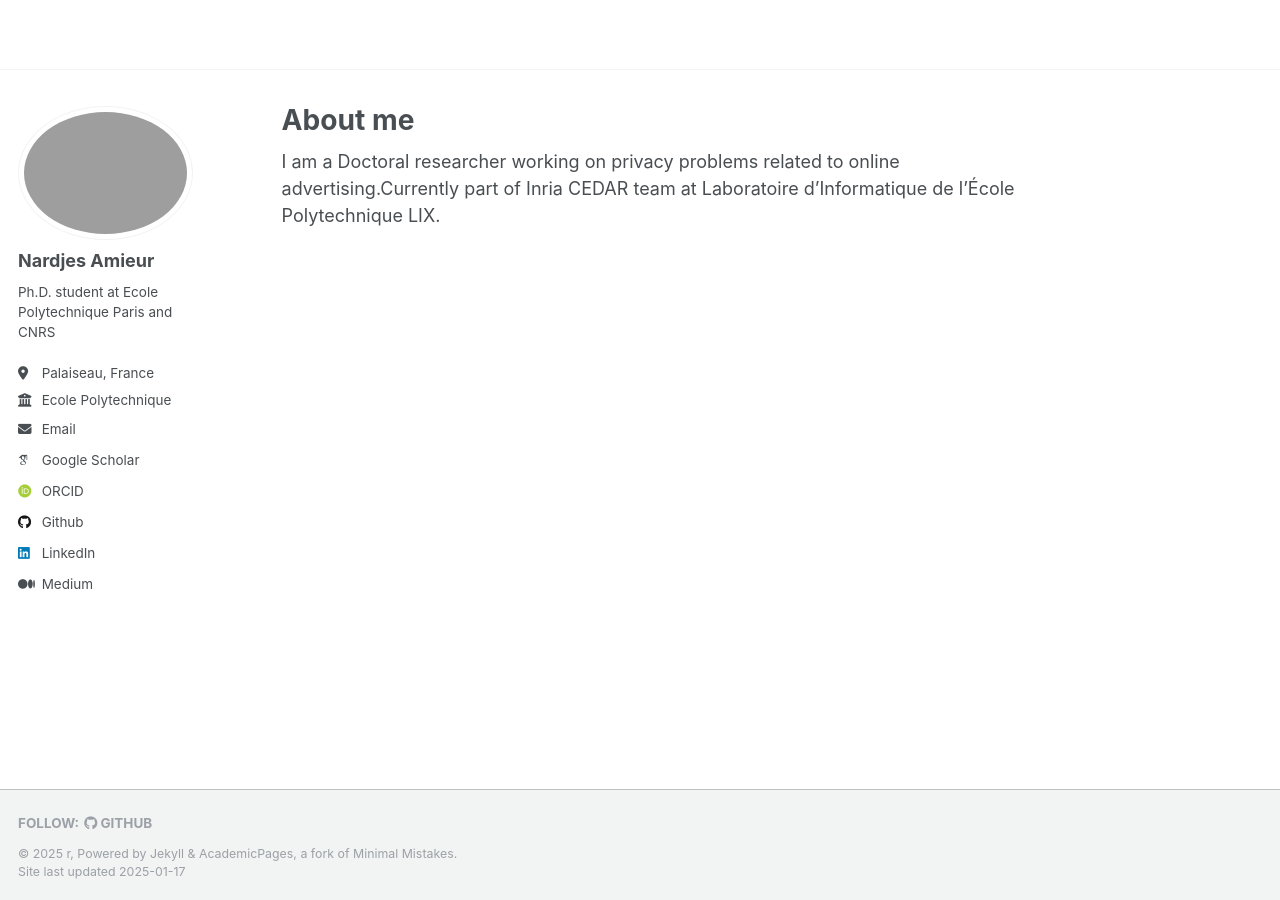
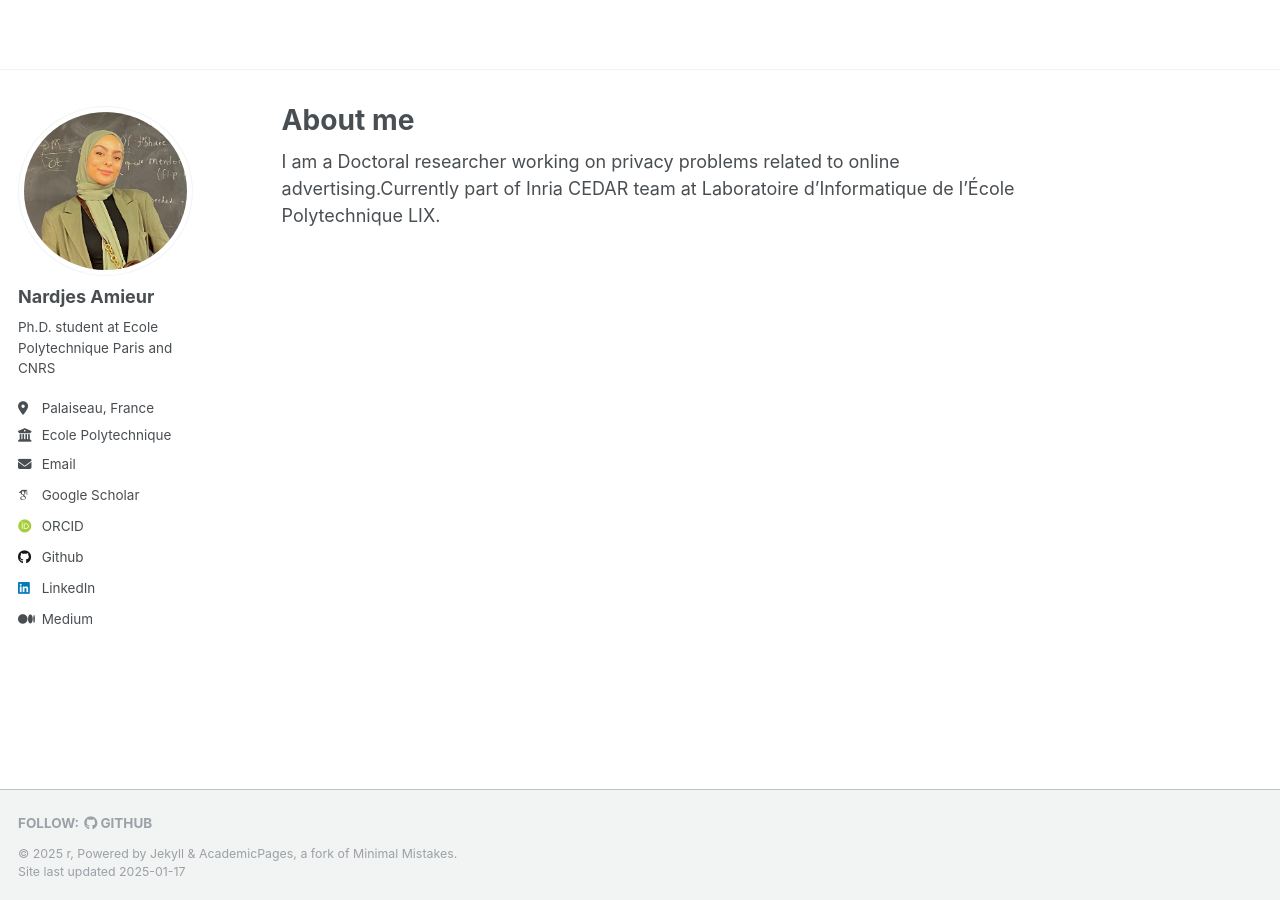
Before and after one commit to Nardjes-Am/Nardjes-Am.github.io, a Jekyll site: the page built from _pages/about.md, in a window 1280 px wide. Built offline with Jekyll 4.4.1, drawn with Linux system fonts in a browser that asks for light colours; some web fonts are replaced.

Commit message:
Update _config.yml

```diff
--- a/_config.yml
+++ b/_config.yml
@@ -21,7 +21,7 @@ repository               : "academicpages/academicpages.github.io"
 #               Additional customization can be done by editing /_includes/author-profile.html
 author:
   # Biographic information
-  #avatar           :
+  avatar           : "Profile.jpg"
   name             : "Nardjes Amieur"
   pronouns         : # example: "she/her"
   bio              : "Ph.D. student at Ecole Polytechnique Paris and CNRS"
```
